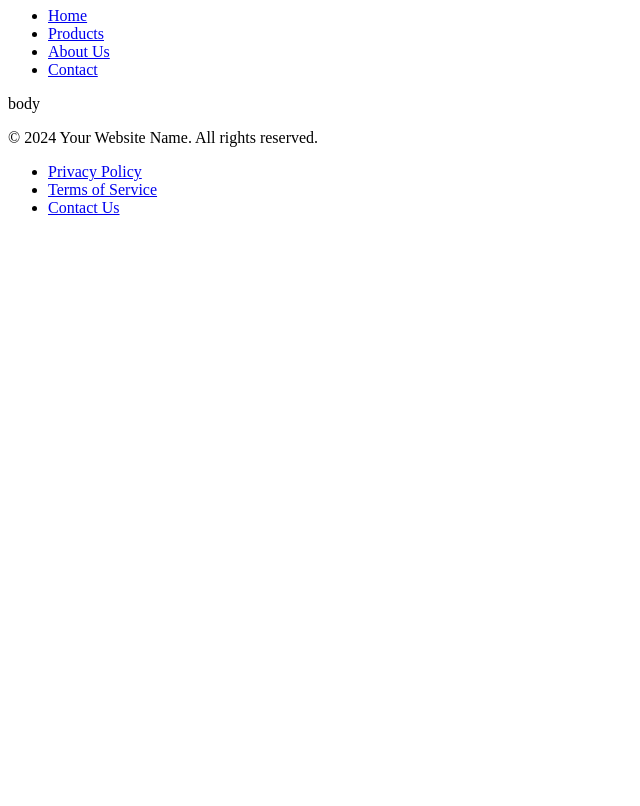
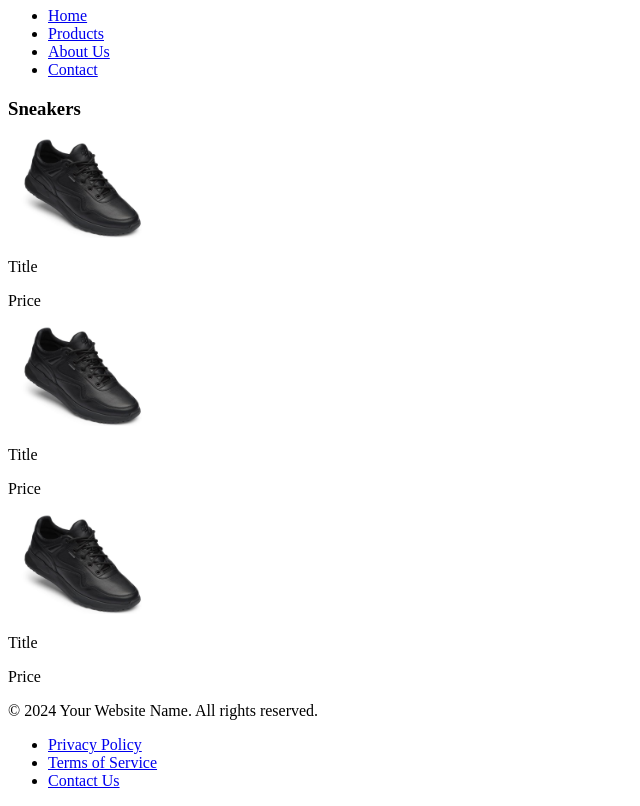
Before and after one commit to OlexandrVaidych/Internet-shop, a plain HTML site: page index.html in a window 1280 px wide. Shown: the part 73-879 px from the top of the page, without its empty margins (0-640 px from the left). Before the commit the page ends 800 px from the top, so only its background shows below. Drawn offline with Linux system fonts and the light colour scheme.

Commit message:
sneakers added

```diff
--- a/index.html
+++ b/index.html
@@ -3,10 +3,11 @@
 <head>
     <meta charset="UTF-8">
     <title>Internet Shop</title>
+    <link rel="stylesheet" href="style.css">
 </head>
 <body>
     <header>
-        <h1>Welcome to Your Website</h1>
+        <h1>Internet Shop</h1>
         <nav>
             <ul>
                 <li><a href="#">Home</a></li>
@@ -17,7 +18,22 @@
         </nav>
     </header>
     <div>
-        <p>body</p>
+        <h3>Sneakers</h3>
+        <div>
+            <img src="imgs/kross.jpg" alt="">
+            <p>Title</p>
+            <p>Price</p>
+        </div>
+        <div>
+            <img src="imgs/kross.jpg" alt="">
+            <p>Title</p>
+            <p>Price</p>
+        </div>
+        <div>
+            <img src="imgs/kross.jpg" alt="">
+            <p>Title</p>
+            <p>Price</p>
+        </div>
     </div>
     <footer>
         <p>&copy; 2024 Your Website Name. All rights reserved.</p>
--- /dev/null
+++ b/style.css
@@ -0,0 +1,4 @@
+img{
+    height: 100px;
+    width: 150px;
+}
```
Also changed, not shown: imgs/kross.jpg (added).
